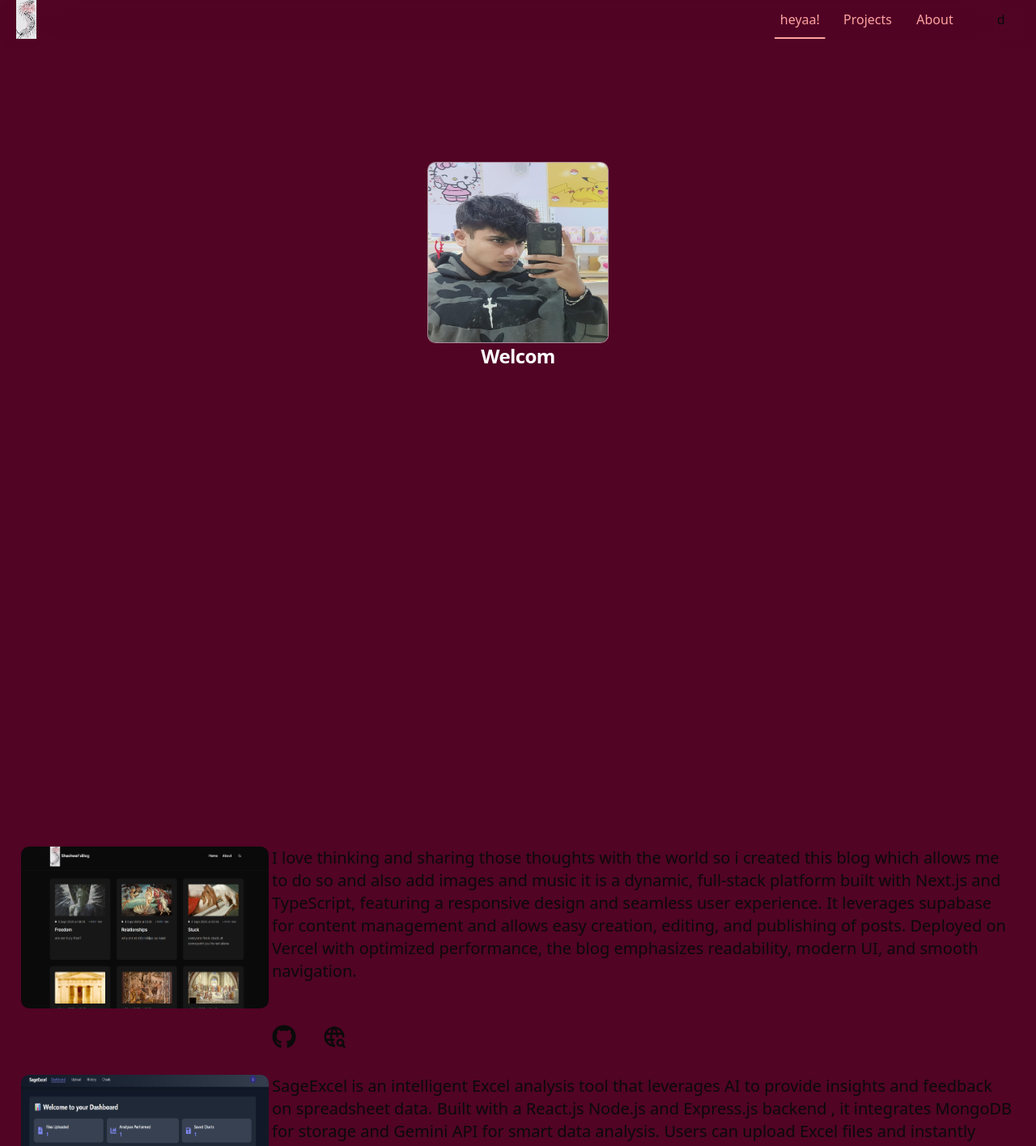
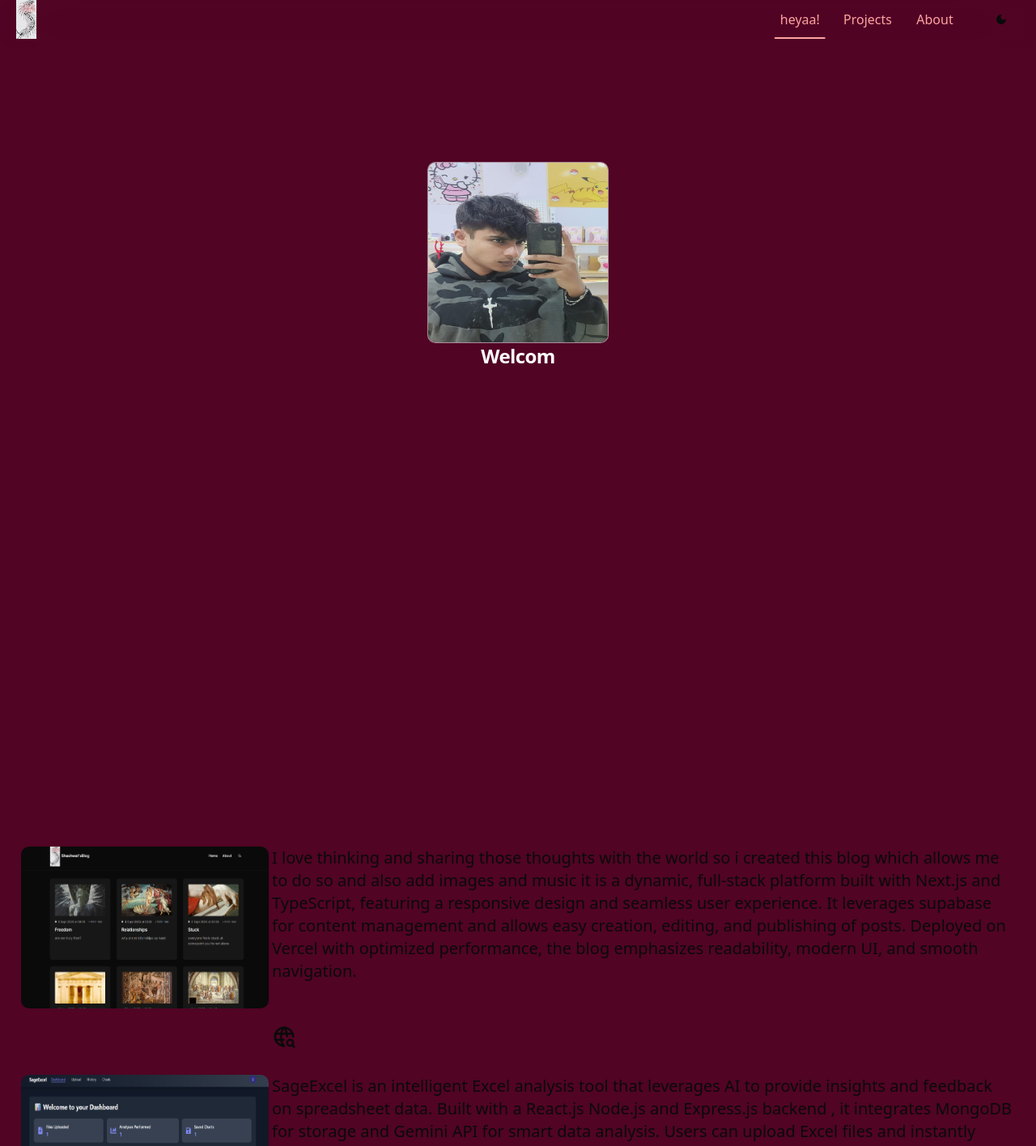
Before and after one commit to crash484/portfolioWebsite, a Next.js app: page / in a window 1280 px wide. Shown: the top 1416 px of the page at 81% size. Built offline with nearby package versions, Linux system fonts and the light colour scheme.

Commit message:
centered icon in header

```diff
--- a/src/components/Header.jsx
+++ b/src/components/Header.jsx
@@ -1,5 +1,6 @@
 "use client"
 import Image from "next/image"
+import { MdDarkMode } from "react-icons/md";
 
 import { useState,useEffect } from "react"
 
@@ -72,9 +73,12 @@ export default function Header({isDark,setIsDark}){
                 >
                     About
                 </button>
-                <button className="p-1 w-20 text-center hover:bg-card/50 transition-all duration-500 rounded-2xl"
-                        onClick={trigger}>
-                    d
+                <button
+                    className="p-1 w-20 flex items-center justify-center text-center hover:bg-card/50 transition-all duration-500 rounded-2xl"
+                    onClick={trigger}
+                    aria-label="Toggle dark mode"
+                >
+                    <MdDarkMode />
                 </button>
             </div>
         </div>
--- a/src/components/projects.jsx
+++ b/src/components/projects.jsx
@@ -30,9 +30,6 @@ export default function Projects(){
 
                     {/*code and links used add icons with links */}
                     <div className="flex items-start gap-8 mt-13 text-3xl">
-                        <a href="https://github.com/your-username/blog-repo" target="_blank" rel="noopener noreferrer" className="hover:text-gray-600 transition-colors">
-                            <FaGithub />
-                        </a>
                         <a href="https://shashwhat.me" target="_blank" rel="noopener noreferrer" className="hover:text-gray-600 transition-colors">
                             <TbWorldSearch />
                         </a>
@@ -63,10 +60,10 @@ export default function Projects(){
 
                     {/*code and links used add icons with links */}
                     <div className="flex justify-start gap-8 mt-6 text-3xl">
-                        <a href="https://github.com/your-username/sage-excel-repo" target="_blank" rel="noopener noreferrer" className="hover:text-gray-600 transition-colors">
+                        <a href="https://github.com/crash484/SageExcel" target="_blank" rel="noopener noreferrer" className="hover:text-gray-600 transition-colors">
                             <FaGithub />
                         </a>
-                        <a href="https://your-sage-excel-demo.com" target="_blank" rel="noopener noreferrer" className="hover:text-gray-600 transition-colors">
+                        <a href="sage-excel.vercel.app" target="_blank" rel="noopener noreferrer" className="hover:text-gray-600 transition-colors">
                             <TbWorldSearch />
                         </a>
                     </div>
```
